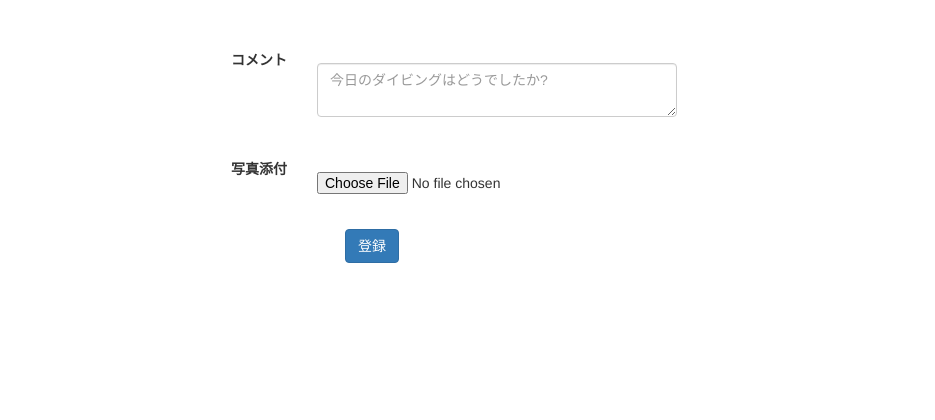
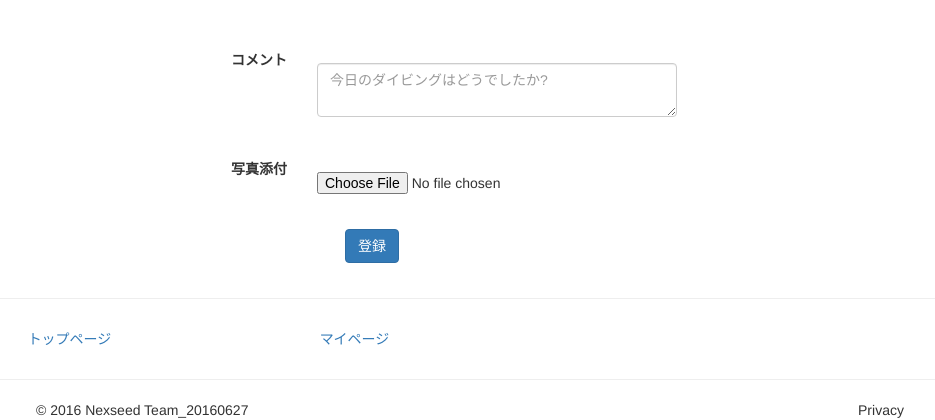
Before and after one commit to shinya-nexseed/team_20160627, a PHP site: page /seed_sns/log_add.php in a window 1280 px wide. Shown: the part 1209-1629 px from the top of the page, without its empty margins (143-1078 px from the left). Before the commit the page ends 1472 px from the top, so only its background shows below. Run offline with PHP 8.4, Linux system fonts and the light colour scheme; a user stored in the database is signed in; data that the repository does not hold is empty; some libraries are stand-ins or nearby versions.

Commit message:
footer.php完成しました。log_addにfooter.phpのrequireを追加しました。

```diff
--- /dev/null
+++ b/footer.php
@@ -0,0 +1,29 @@
+<footer>
+    <div class="container text-center">
+        <hr/>
+        <div class="row">
+            <div class="col-lg-12">
+                <div class="col-md-3">
+                    <ul class="nav nav-pills nav-stacked">
+                        <li><a href="http://localhost/diving_log/home.php">トップページ</a></li>
+                    </ul>
+                </div>
+                 <div class="col-md-3">
+                    <ul class="nav nav-pills nav-stacked">
+                        <li><a href="http://localhost/diving_log/mypage.php">マイページ</a></li>
+                    </ul>
+                </div>
+            </div>
+        </div>
+        <hr>
+        <div class="row">
+            <div class="col-lg-12">
+                <ul class="nav nav-pills nav-justified">
+                    <li>© 2016 Nexseed Team_20160627</li>
+                    <li><Terms of Service</li>
+                    <li>Privacy</li>
+                </ul>
+            </div>
+        </div>
+    </div>
+</footer>
--- a/log_add.php
+++ b/log_add.php
@@ -325,5 +325,8 @@
             </fieldset>
         </form>
     </div>
+    <?php
+        require('footer.php');
+    ?>
 </body>
 </html>
```
